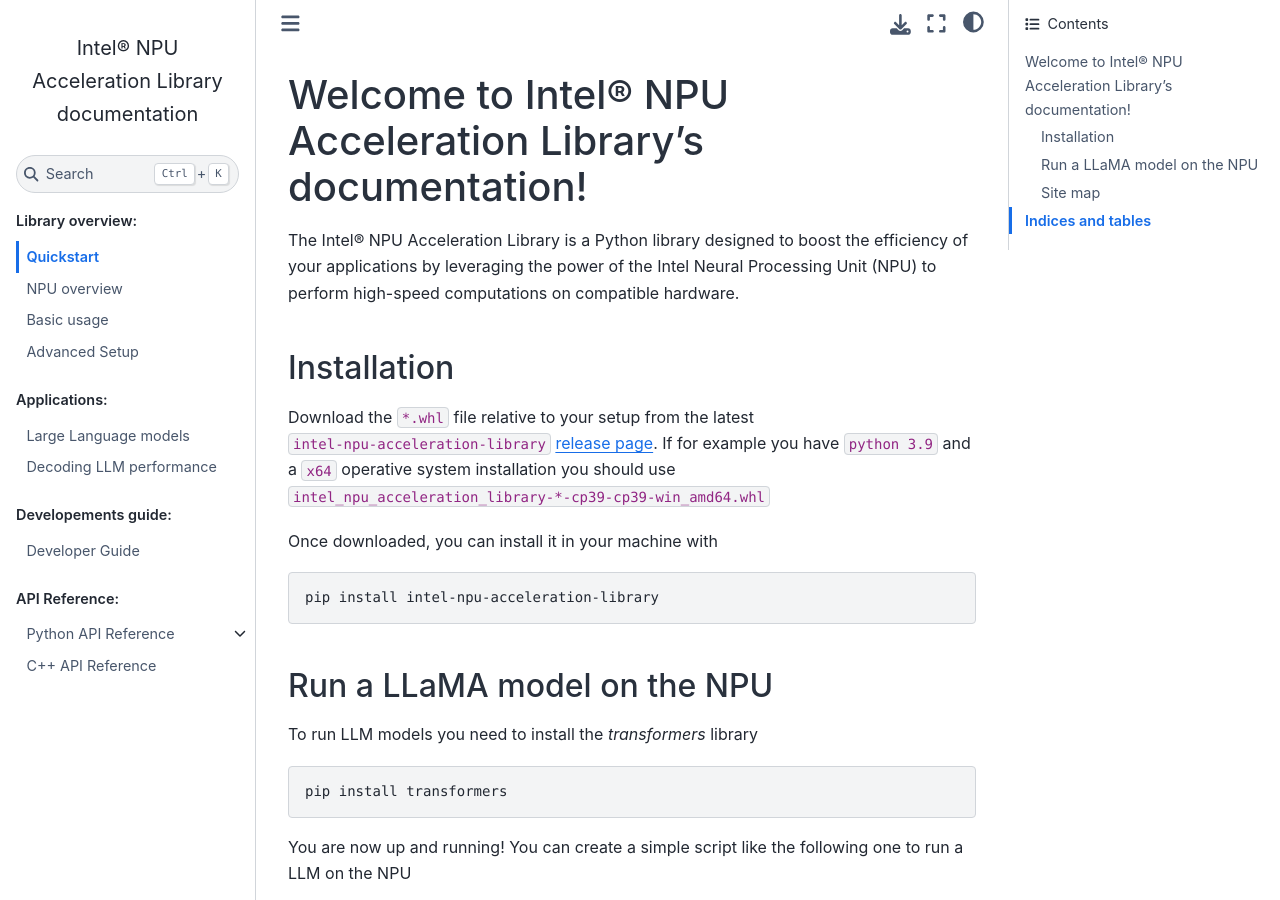
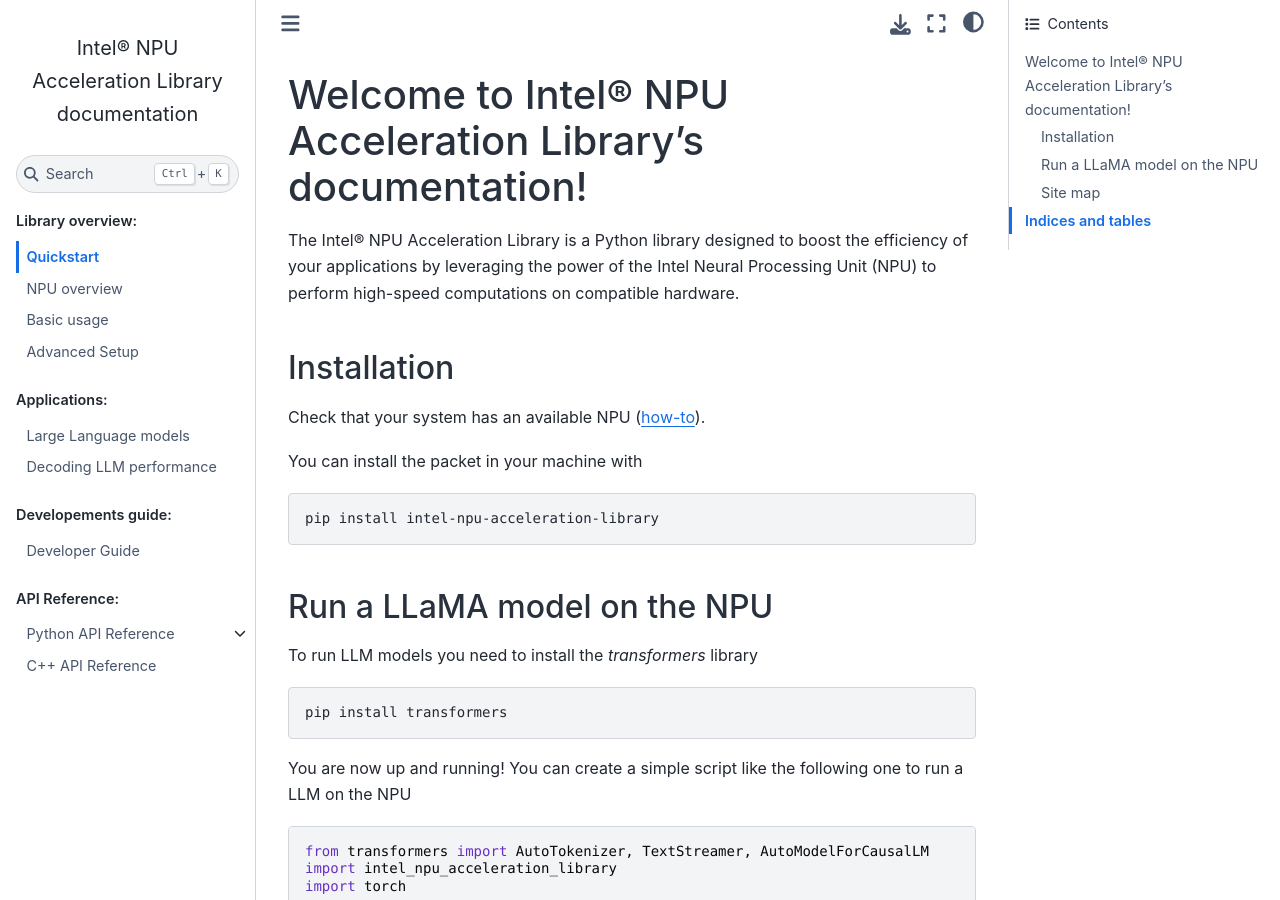
Before and after one commit to intel/intel-npu-acceleration-library, a Sphinx documentation site: the page built from docs/source/index.rst, in a window 1280 px wide and 900 px high. Built offline with Sphinx 7.4.7 and the Sphinx Book theme 1.1.4, drawn with Linux system fonts in a browser that asks for light colours.

Commit message:
hotfix documentation

```diff
--- a/docs/source/index.rst
+++ b/docs/source/index.rst
@@ -11,9 +11,9 @@ The Intel® NPU Acceleration Library is a Python library designed to boost the e
 Installation
 -------------
 
-Download the ``*.whl`` file relative to your setup from the latest ``intel-npu-acceleration-library`` `release page <https://github.com/intel/intel-npu-acceleration-library/releases/latest>`_. If for example you have ``python 3.9`` and a ``x64`` operative system installation you should use ``intel_npu_acceleration_library-*-cp39-cp39-win_amd64.whl``
+Check that your system has an available NPU (`how-to <https://www.intel.com/content/www/us/en/support/articles/000097597/processors.html>`_).
 
-Once downloaded, you can install it in your machine with
+You can install the packet in your machine with
 
 .. code-block:: bash
 
```
